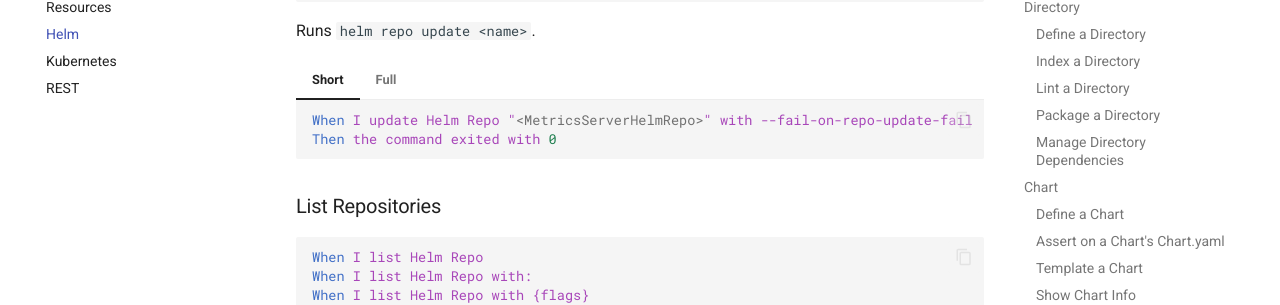
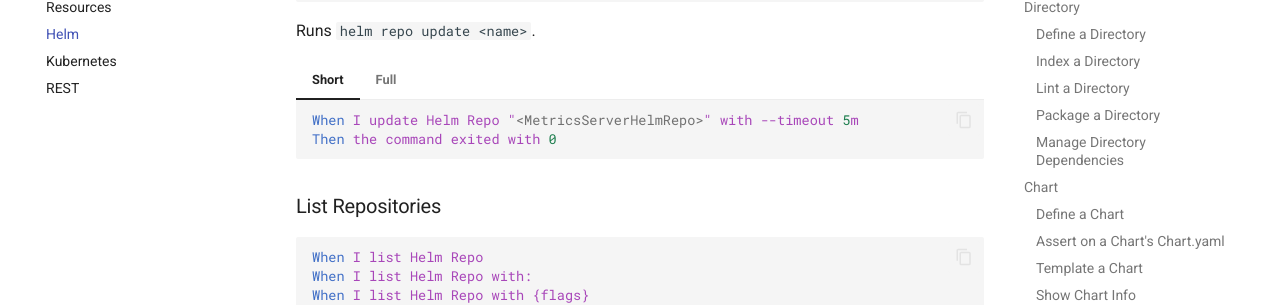
Before and after one commit to DeepSpaceCartel/thomas, an MkDocs documentation site: the page built from docs/reference/HELM.md, in a window 1280 px wide and 900 px high, scrolled down 5570 px. Shown: the part 149-454 px from the top of the window. Built offline with MkDocs 1.6.1 and Material for MkDocs 9.7.7, drawn with Linux system fonts in a browser that asks for light colours; comment, search, counter and statistics services are not loaded.

Commit message:
fix: fix scripts/tools.sh SIGPIPE bug, update Helm v3->v4 wording/flag changes
- scripts/tools.sh: root-caused and fixed a real, reproducible bug
  (not an environment quirk) - piping a live curl/printf into `grep
  -m1` closes the pipe as soon as grep matches, killing the still-
  writing upstream process with a SIGPIPE-style write error ("curl:
  (23) Failure writing output to destination"), which `pipefail` then
  turned into a whole-script abort. Fixed by writing to a real file
  first and grepping that, never piping a live process into a command
  that might exit early.
- Verified against the newly-installed real latest tools (kubectl
  v1.37.0, helm v4.3.0) rather than assumed: `--fail-on-repo-update-fail`
  really is gone in Helm 4 with no direct replacement - swapped the two
  "Updating a Helm Repo" scenarios (+ docs/reference/HELM.md) to
  --timeout, a real flag that still exists, keeping the same
  table/oneline-form demonstration intent.
- Confirmed (by triggering the real error for real) Helm v4's actual
  "duplicate install" wording is "cannot reuse a name" (no hyphen, was
  "cannot re-use a name" in v3) - updated both release-{full,short}.feature
  assertions to match.
- Full local suite run with these tools: 141/141 scenarios pass
  (was 133/141 before this commit, 137/141 with the previous one).

Co-Authored-By: Claude Sonnet 5 <noreply@anthropic.com>

````diff
--- a/docs/reference/HELM.md
+++ b/docs/reference/HELM.md
@@ -500,7 +500,7 @@ Runs `helm repo update <name>`.
 === "Short"
 
     ```gherkin
-    When I update Helm Repo "<MetricsServerHelmRepo>" with --fail-on-repo-update-fail
+    When I update Helm Repo "<MetricsServerHelmRepo>" with --timeout 5m
     Then the command exited with 0
     ```
 
@@ -508,8 +508,8 @@ Runs `helm repo update <name>`.
 
     ```gherkin
     When I update Helm Repo known as "<MetricsServerHelmRepo>" with:
-      | OPTION                     | VALUE |
-      | --fail-on-repo-update-fail | True  |
+      | OPTION    | VALUE |
+      | --timeout | 5m    |
     Then the command exited with 0
     ```
 
````
Also changed, not shown: 5 other files.
